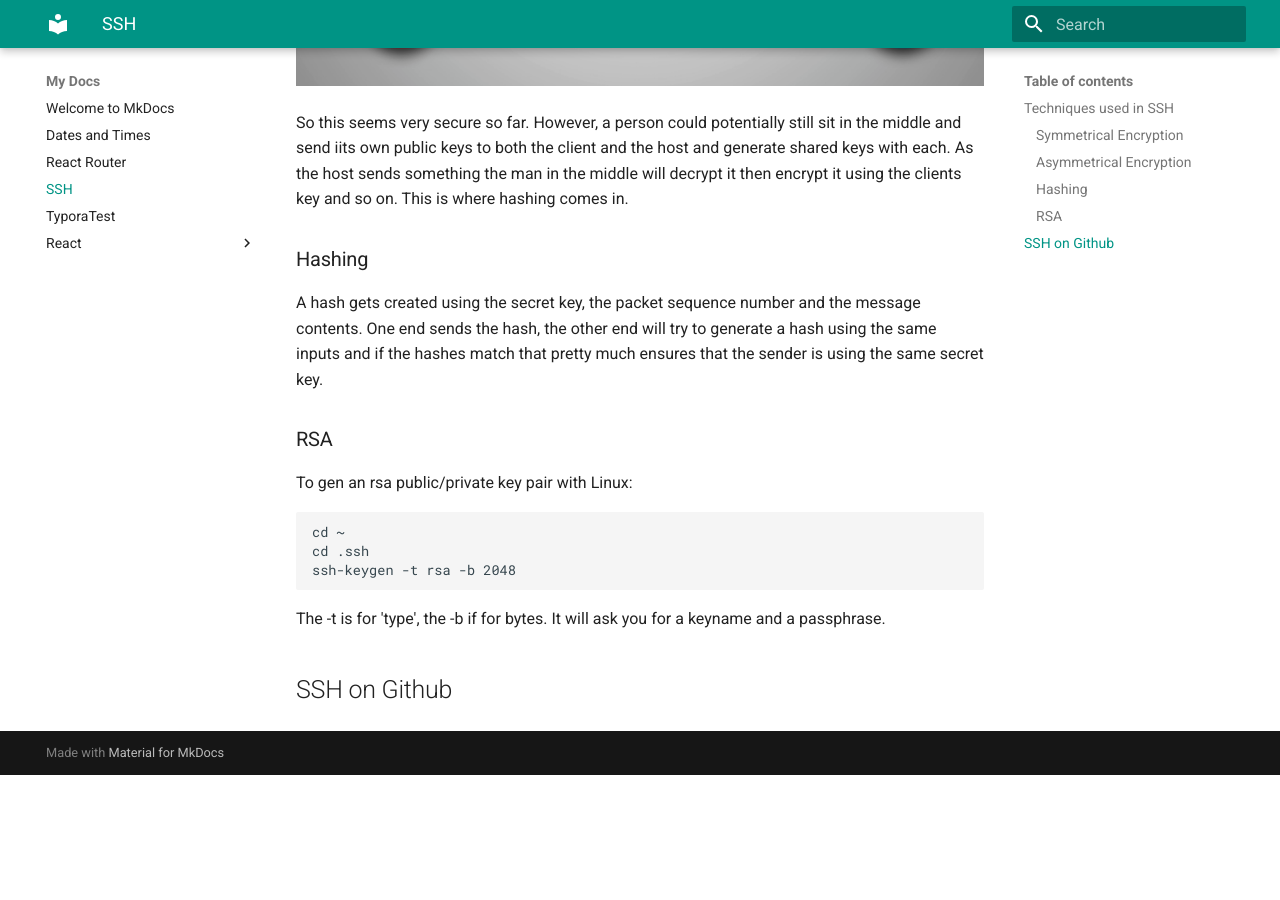
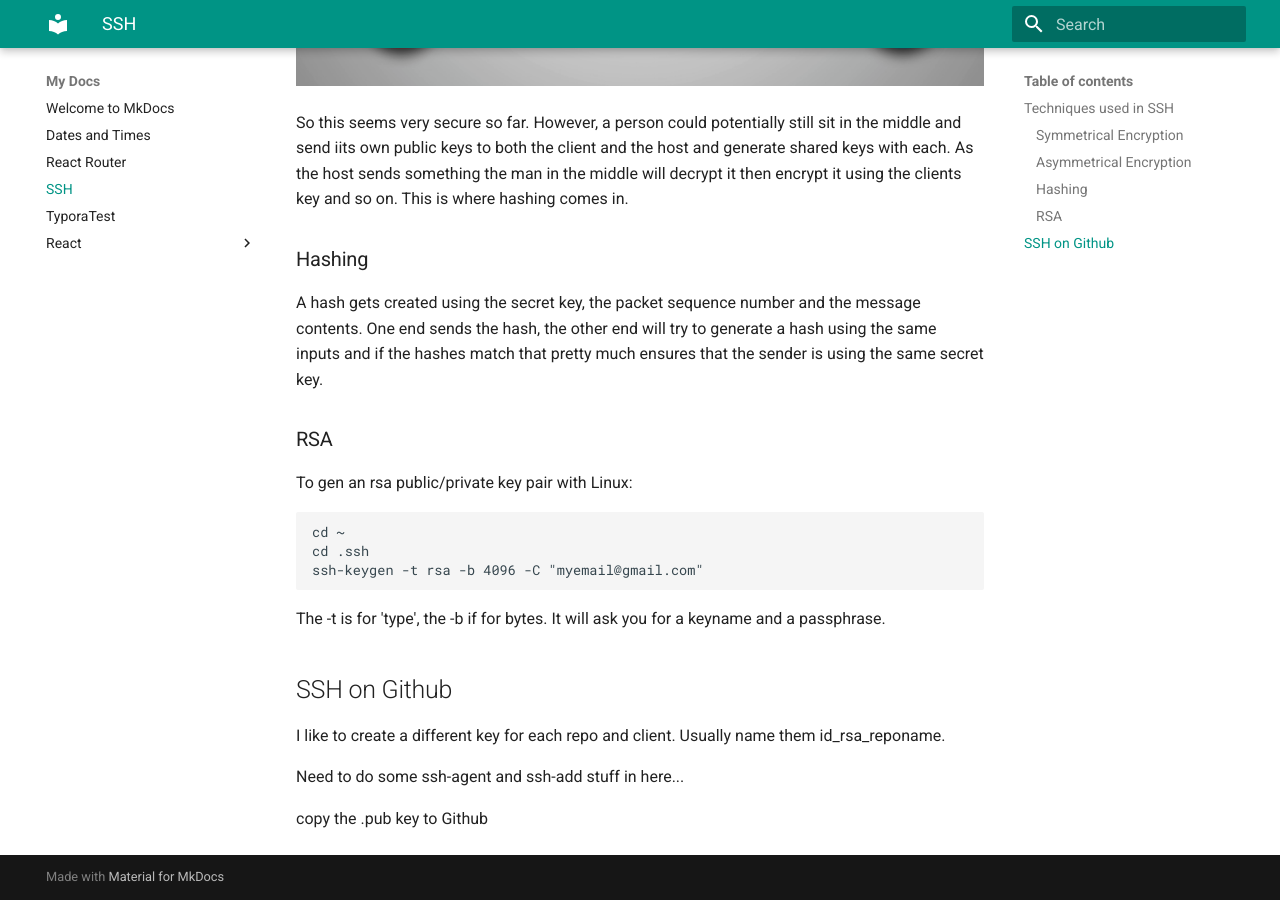
Before and after one commit to MikeDeGan/docs, an MkDocs documentation site: the page built from docs/SSH.md, in a window 1280 px wide and 900 px high, scrolled down 1354 px. Built offline with MkDocs 1.6.1 and Material for MkDocs 9.7.7, drawn with Linux system fonts in a browser that asks for light colours; before the commit the page ends 2129 px from its top, so only the background shows below that.

Commit message:
nonsense

````diff
--- a/docs/SSH.md
+++ b/docs/SSH.md
@@ -43,9 +43,15 @@ To gen an rsa public/private key pair with Linux:
 ```
 cd ~
 cd .ssh
-ssh-keygen -t rsa -b 2048
+ssh-keygen -t rsa -b 4096 -C "myemail@gmail.com"
 ```
 
 The -t is for 'type', the -b if for bytes. It will ask you for a keyname and a passphrase.
 
 ## SSH on Github
+
+I like to create a different key for each repo and client. Usually name them id_rsa_reponame.
+
+Need to do some ssh-agent and ssh-add stuff in here...
+
+copy the .pub key to Github
````
